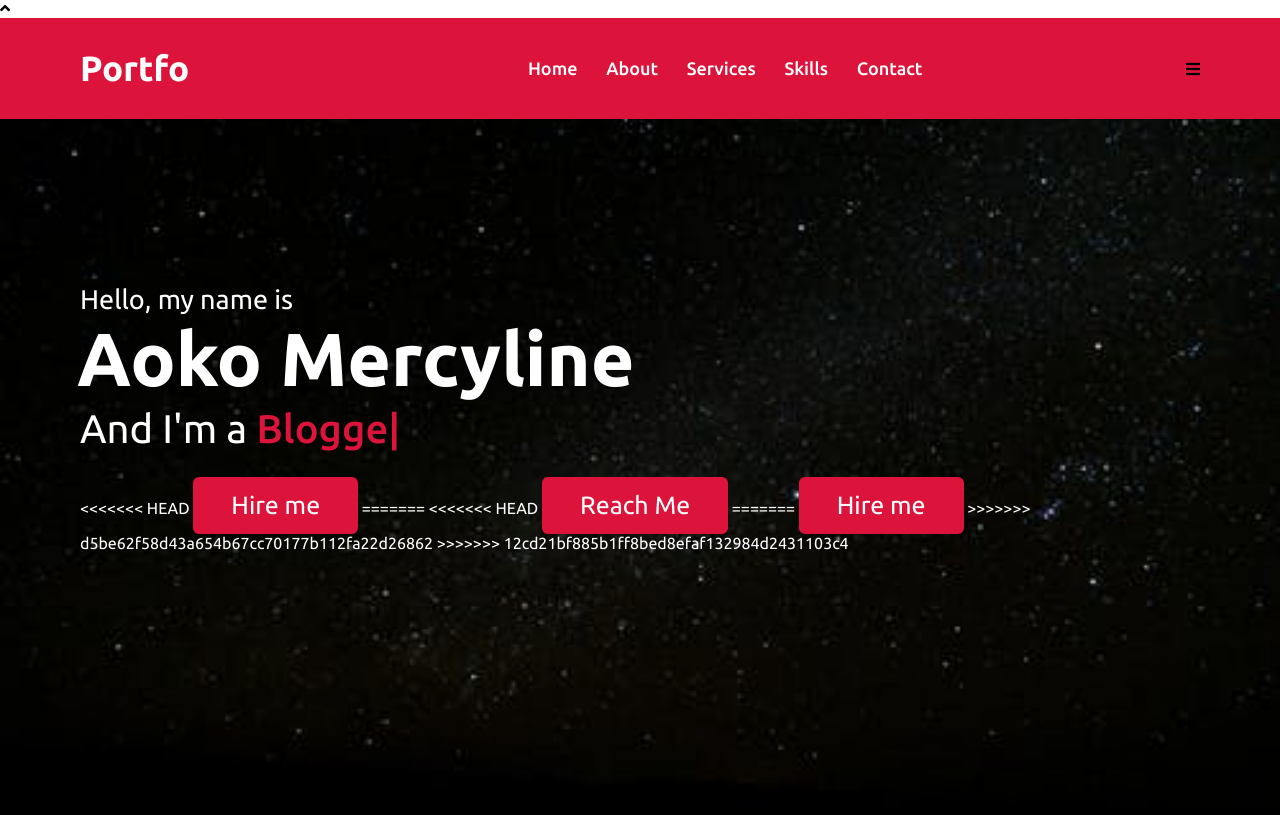
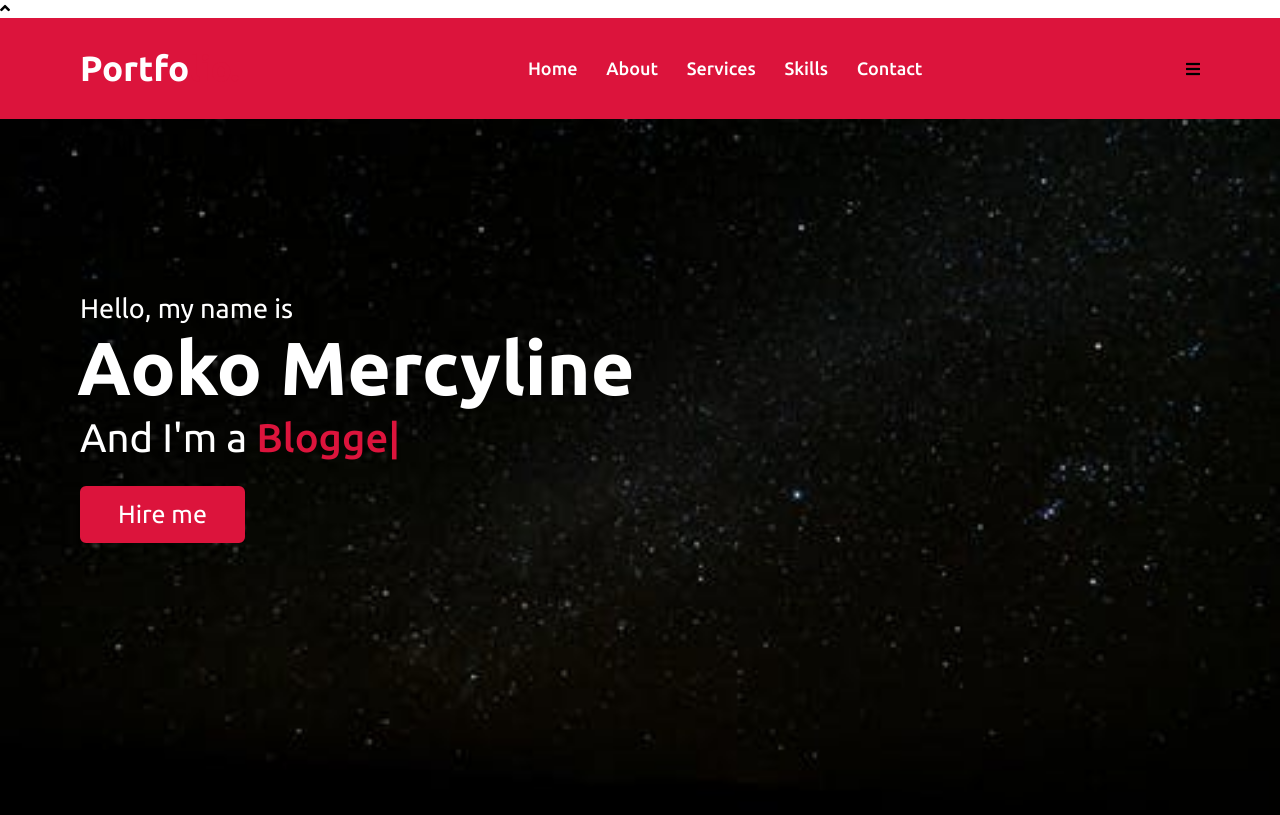
Before and after one commit to AokoMercyline/mercyportfolio, a plain HTML site: page index.html in a window 1280 px wide. Shown: the top 815 px of the page. Drawn offline with nearby package versions, Linux system fonts and the light colour scheme; files whose address does not match are found by name.

```diff
--- a/index.html
+++ b/index.html
@@ -43,15 +43,7 @@
                   <div class="text-1">Hello, my name is</div>
                   <div class="text-2">Aoko Mercyline</div>
                   <div class="text-3">And I'm a <span class="typing"></span></div>
-<<<<<<< HEAD
                   <a href="#">Hire me</a>
-=======
-<<<<<<< HEAD
-                  <a href="#">Reach Me</a>
-=======
-                  <a href="#">Hire me</a>
->>>>>>> d5be62f58d43a654b67cc70177b112fa22d26862
->>>>>>> 12cd21bf885b1ff8bed8efaf132984d2431103c4
               </div>
             </div>
         </div>
```
